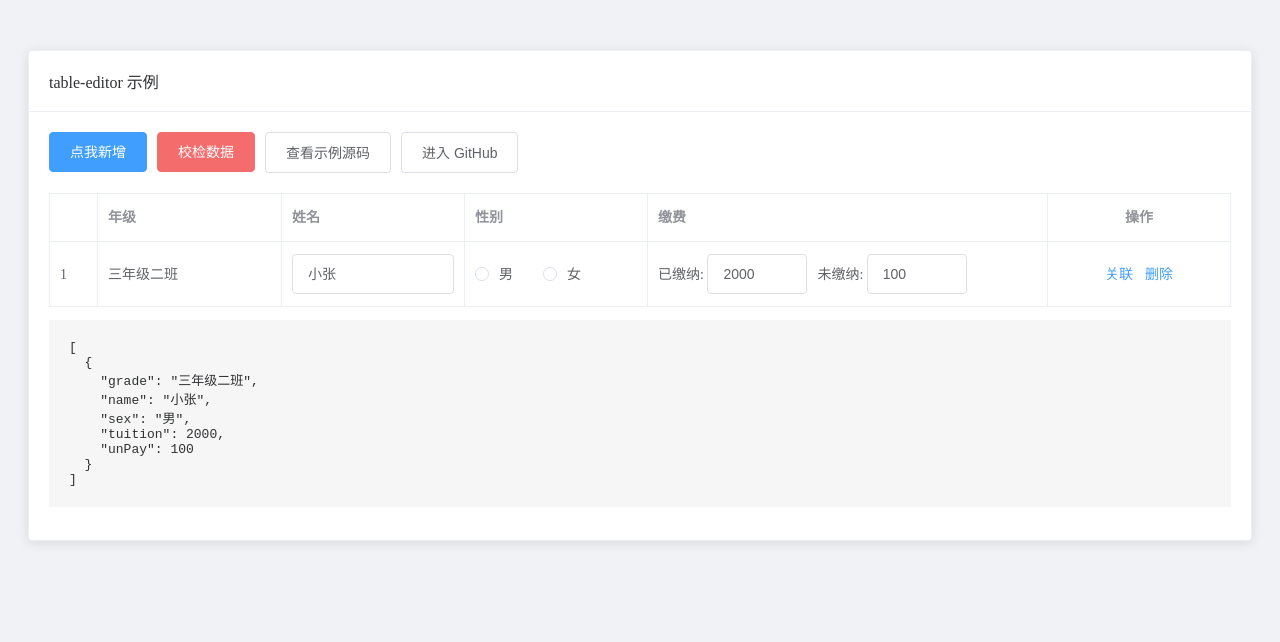
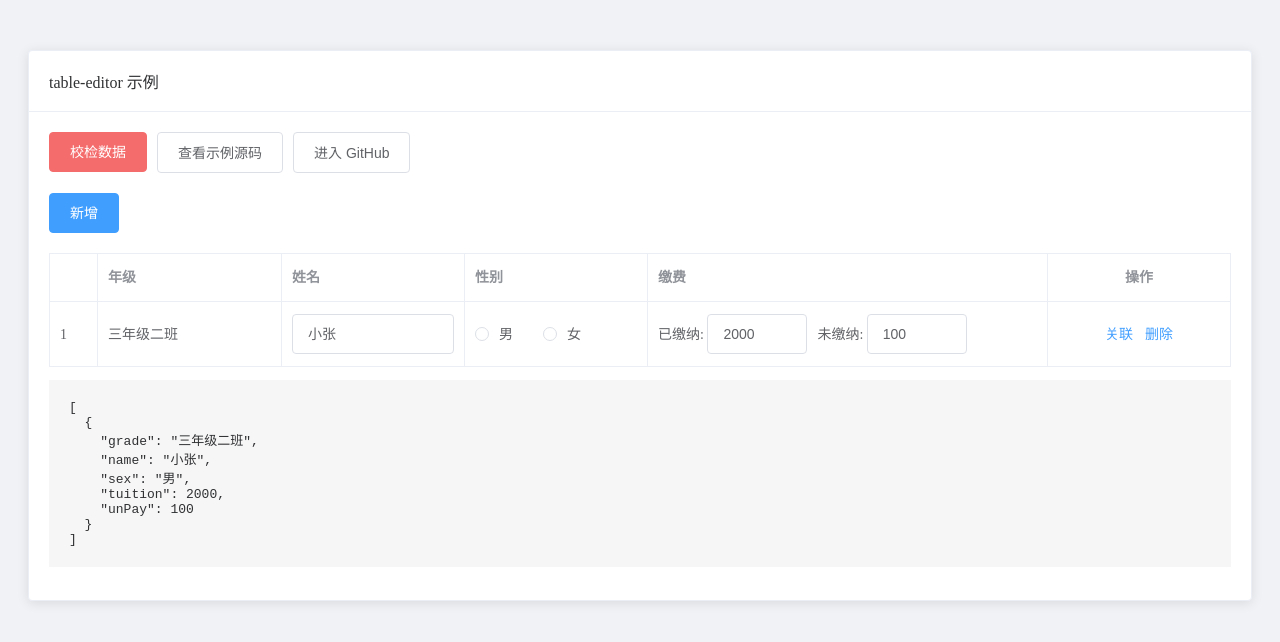
Before and after one commit to dream2023/ele-table-editor, a Vue app: page / in a window 1280 px wide. Shown: the top 642 px of the page. Built offline with nearby package versions, Linux system fonts and the light colour scheme.

Commit message:
feat: 将新增按钮放入内置

```diff
--- a/example/App.vue
+++ b/example/App.vue
@@ -1,7 +1,6 @@
 <template>
   <el-card header="table-editor 示例" style="margin: 50px 20px;">
     <div class="actions">
-      <el-button type="primary" @click="handleAdd">点我新增</el-button>
       <el-button type="danger" @click="handleCheck">校检数据</el-button>
       <el-button>
         <el-link
@@ -27,6 +26,7 @@
       :rules="rules"
       :columns="columns"
       v-model="tableData"
+      :newColumnValue="newColumnValue"
     >
       <!-- 支持插槽 -->
       <template v-slot:sex="{ data }">
@@ -66,9 +66,14 @@ export default {
           unPay: 100
         }
       ],
+      newColumnValue: {
+        grade: '三年级二班'
+      },
       // 校检规则
       rules: {
-        name: { required: true, message: '姓名必填' },
+        name: [
+          { required: true, message: '姓名必填' }
+        ],
         tuition: { required: true, message: '已缴纳金额必填' }
       },
       // 其它按钮
--- a/package.json
+++ b/package.json
@@ -1,7 +1,8 @@
 {
   "name": "ele-table-editor",
   "description": "基于element-ui的表格编辑组件",
-  "version": "0.1.0",
+  "version": "0.2.0",
+  "license": "MIT",
   "private": false,
   "scripts": {
     "serve": "vue-cli-service serve",
--- a/src/EleTableEditor.vue
+++ b/src/EleTableEditor.vue
@@ -1,4 +1,14 @@
 <template>
+  <div>
+    <!-- 新增按钮 -->
+    <slot>
+      <div v-if="isShowAdd" class="ele-table-editor-btn">
+        <el-button type="primary" @click="handleAdd">{{
+          addBtnText
+        }}</el-button>
+      </div>
+    </slot>
+
     <!-- element-ui table 组件 -->
     <el-table
       class="ele-table-editor"
@@ -9,7 +19,11 @@
       <!-- element-ui table-column组件 -->
       <template v-for="(item, index) of computedColumns">
         <!-- type 非 index / selection -->
-      <el-table-column v-if="item.isShowSlot" :key="index" v-bind="item.attrs">
+        <el-table-column
+          v-if="item.isShowSlot"
+          :key="index"
+          v-bind="item.attrs"
+        >
           <!-- table-column 作用域插槽 -->
           <template slot-scope="scope">
             <!-- 对外暴露的作用域插槽 -->
@@ -49,7 +63,11 @@
                       )
                     }"
                     :content="
-                    isError(scope.$index, contentItem.valueKey, item.attrs.prop)
+                      isError(
+                        scope.$index,
+                        contentItem.valueKey,
+                        item.attrs.prop
+                      )
                     "
                     placement="top"
                   >
@@ -66,7 +84,9 @@
                           $event
                         )
                       "
-                    v-model="scope.row[contentItem.valueKey || item.attrs.prop]"
+                      v-model="
+                        scope.row[contentItem.valueKey || item.attrs.prop]
+                      "
                       v-on="contentItem.on"
                     >
                       <!-- 组件的插槽 -->
@@ -123,6 +143,7 @@
         </template>
       </el-table-column>
     </el-table>
+  </div>
 </template>
 
 <script>
@@ -178,6 +199,21 @@ export default {
     disabled: {
       type: Boolean,
       default: false
+    },
+    // 新增列的值
+    newColumnValue: {
+      type: Object,
+      default: () => ({})
+    },
+    // 是否显示新增按钮
+    isShowAdd: {
+      type: Boolean,
+      default: true
+    },
+    // 新增按钮文本
+    addBtnText: {
+      type: String,
+      default: '新增'
     }
   },
   computed: {
@@ -210,6 +246,10 @@ export default {
       tableData.splice(index, 1)
       this.$emit('input', tableData)
     },
+    handleAdd () {
+      this.value.push(this.newColumnValue)
+      this.$emit('input', this.value)
+    },
     // 值变化
     handleChange (prop, index, value) {
       this.validateOneValue(prop, index, value)
@@ -238,4 +278,8 @@ export default {
   justify-content: space-around;
   align-items: center;
 }
+
+.ele-table-editor-btn {
+  margin-bottom: 20px;
+}
 </style>
```
Also changed, not shown: 1 other file (tests, documents, lock files or other folders). Lines whose indentation alone changed are shown as unchanged.
